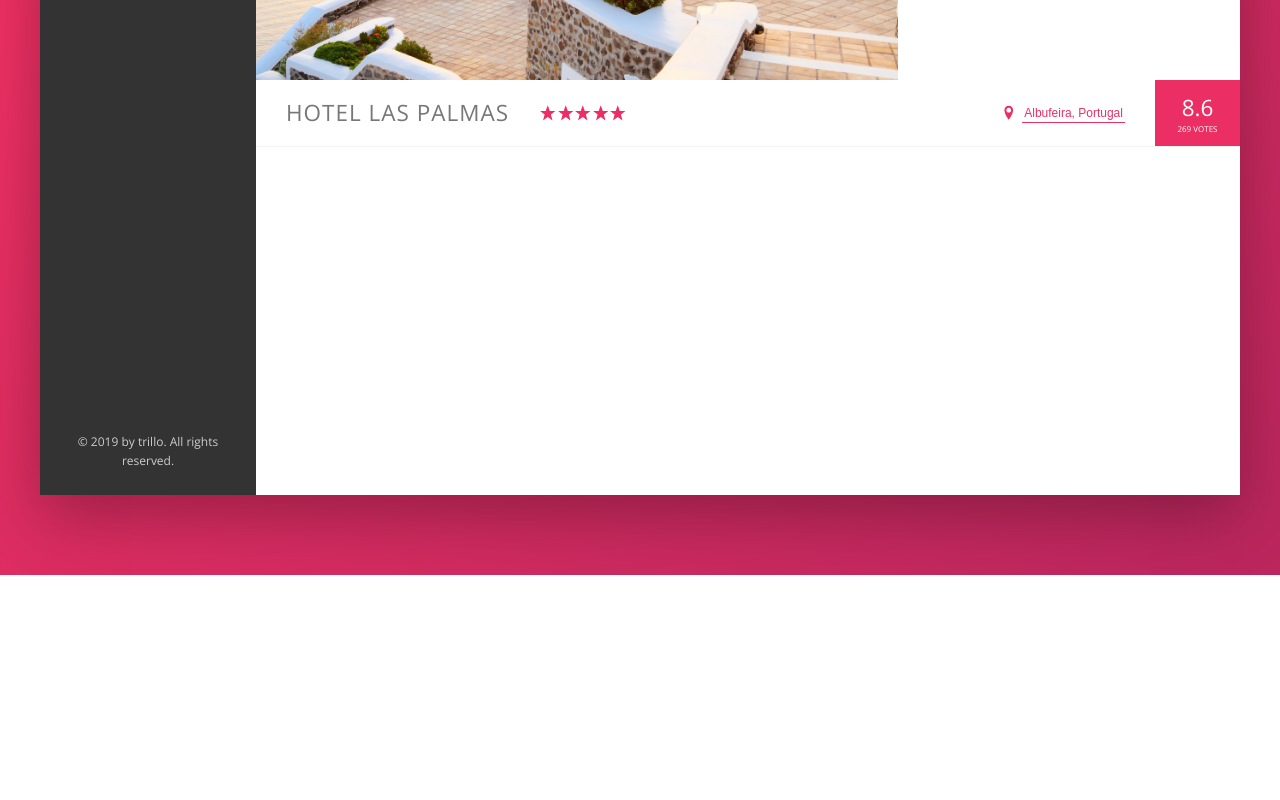
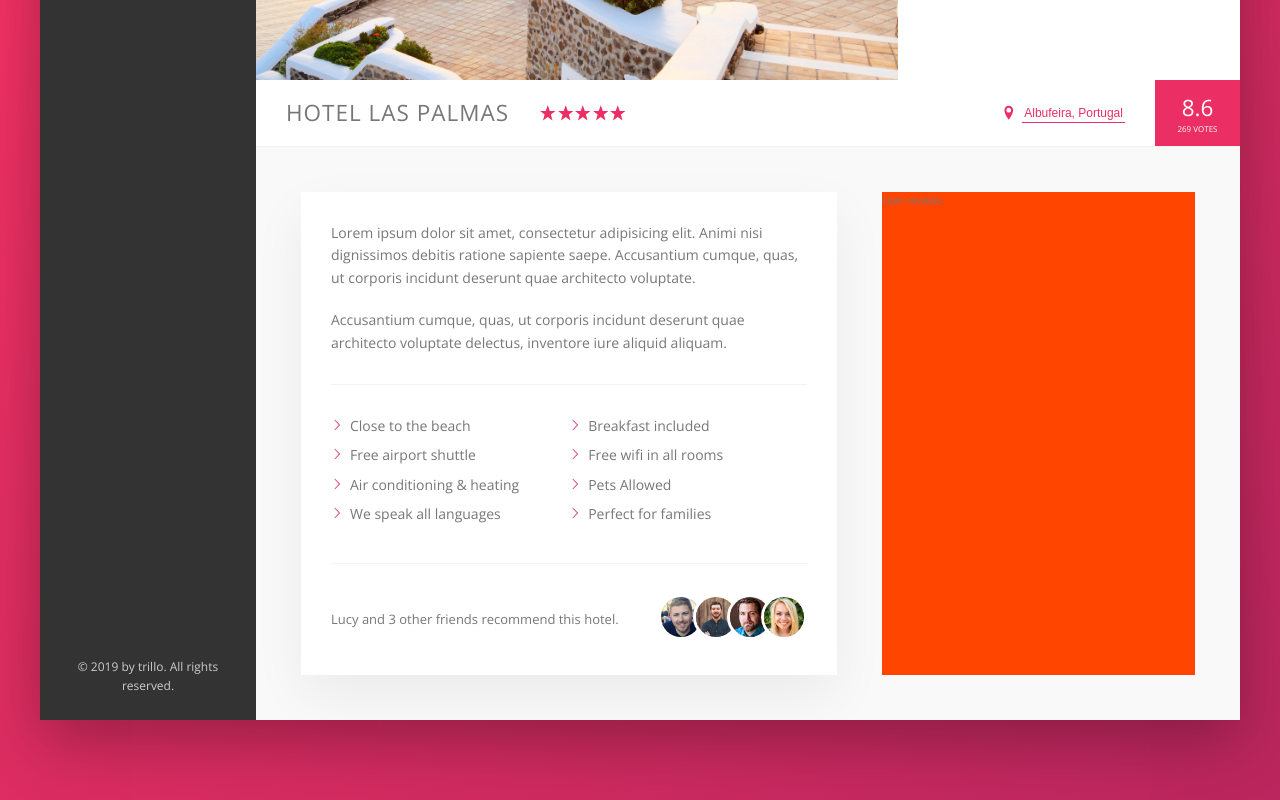
Before and after one commit to Summer-Rose/advanced-css_trillo, a website: page index.html in a window 1280 px wide. Shown: the part 455-1255 px from the top of the page. Before the commit the page ends 1030 px from the top, so only its background shows below. Drawn offline with nearby package versions, Linux system fonts and the light colour scheme.

Commit message:
build description section

```diff
--- a/index.html
+++ b/index.html
@@ -125,6 +125,38 @@
                             <div class="overview__rating-count">269 votes</div>
                         </div>
                     </div>
+                    <div class="detail">
+                        <div class="description">
+                            <p class="paragraph">
+                                Lorem ipsum dolor sit amet, consectetur adipisicing elit. Animi nisi dignissimos debitis ratione sapiente saepe. Accusantium cumque, quas, ut corporis incidunt deserunt quae architecto voluptate.
+                            </p>
+                            <p class="paragraph">
+                                Accusantium cumque, quas, ut corporis incidunt deserunt quae architecto voluptate delectus, inventore iure aliquid aliquam.
+                            </p>
+                            <ul class="list">
+                                <li class="list__item">Close to the beach</li>
+                                <li class="list__item">Breakfast included</li>
+                                <li class="list__item">Free airport shuttle</li>
+                                <li class="list__item">Free wifi in all rooms</li>
+                                <li class="list__item">Air conditioning & heating</li>
+                                <li class="list__item">Pets Allowed</li>
+                                <li class="list__item">We speak all languages</li>
+                                <li class="list__item">Perfect for families</li>
+                            </ul>
+                            <div class="recommend">
+                                <p class="recommend__count">Lucy and 3 other friends recommend this hotel.</p>
+                                <div class="recommend__friends">
+                                    <img src="img/user-3.jpg" alt="Friend 1" class="recommend__photo">
+                                    <img src="img/user-4.jpg" alt="Friend 2" class="recommend__photo">
+                                    <img src="img/user-5.jpg" alt="Friend 3" class="recommend__photo">
+                                    <img src="img/user-6.jpg" alt="Friend 4" class="recommend__photo">
+                                </div>
+                            </div>
+                        </div>
+                        <div class="user-reviews">
+                            User reviews
+                        </div>
+                    </div>
                 </main>
             </div>
         </div>
--- a/sass/_base.scss
+++ b/sass/_base.scss
@@ -32,6 +32,9 @@ Grey dark 3: #999
     --color-grey-dark-3: #999;
 
     --shadow-dark: 0 2rem 6rem rgba(0,0,0,.3);
+    --shadow-light: 0 2rem 5rem rgba(0,0,0,.06);
+
+    --line: 1px solid var(--color-grey-light-2);
 }
 
 * {
--- a/sass/_components.scss
+++ b/sass/_components.scss
@@ -210,7 +210,7 @@
 .overview {
     display: flex;
     align-items: center;
-    border-bottom: 1px solid var(--color-grey-light-2);
+    border-bottom: var(--line);
 
     &__heading {
         font-size: 2.25rem;
@@ -307,3 +307,74 @@
         box-shadow: none;
     }
 }
+
+/////////////////////////////////////
+//Paragraph
+.paragraph:not(:last-of-type) {
+    margin-bottom: 2rem;
+}
+
+/////////////////////////////////////
+//List
+.list {
+    list-style: none;
+    margin: 3rem 0;
+    padding: 3rem 0;
+    border-top: var(--line);
+    border-bottom: var(--line);
+
+    display: flex;
+    flex-wrap: wrap;
+
+    &__item {
+        flex: 0 0 50%;
+        margin-bottom: .7rem;
+    }
+
+    &__item::before {
+        content: "";
+        display: inline-block;
+        height: 1.2rem;
+        width: 1.2rem;
+        margin-right: .7rem;
+        //approach for older browsers that don't support masks
+        // background-image: url(../img/chevron-thin-right.svg);
+        // background-size: cover;
+
+        //newer browsers
+        background-color: var(--color-primary);
+        -webkit-mask-image: url(../img/chevron-thin-right.svg);
+        -webkit-mask-size: cover;
+        mask-image: url(../img/chevron-thin-right.svg);
+        mask-size: cover;
+    }
+}
+
+/////////////////////////////////////
+//Recommend
+.recommend {
+    font-size: 1.3rem;
+    color: var(--color-dark-light-3);
+    display: flex;
+    align-items: center;
+
+    &__count {
+        margin-right: auto; //pushes the two items to the edge of the parent and fills the rest with margin
+    }
+
+    &__friends {
+
+    }
+
+    &__photo {
+        box-sizing: content-box; //set box sizing back to default so that border around pictures is added, not taken away from image circles
+        height: 4rem;
+        width: 4rem;
+        border-radius: 50%;
+        border: 3px solid #fff;
+
+        &:not(:last-child) {
+            margin-right: -1.5rem;
+        }
+    }
+}
--- a/sass/_layout.scss
+++ b/sass/_layout.scss
@@ -10,7 +10,7 @@
     font-size: 1.4rem;
     height: 7rem;
     background-color: #fff;
-    border-bottom: 1px solid var(--color-grey-light-2);
+    border-bottom: var(--line);
     display: flex;
     justify-content: space-between;
     align-items: center;
@@ -33,6 +33,26 @@
 
 .hotel-view {
     background-color: #fff;
-    height: 80rem;
     flex: 1;//grow to fill the remaining space
 }
+
+.detail {
+    display: flex;
+    padding: 4.5rem;
+    background-color: var(--color-grey-light-1);
+    border-bottom: 1var(--line);
+}
+
+.description {
+    font-size: 1.4rem;
+    background-color: #fff;
+    box-shadow: var(--shadow-light);
+    padding: 3rem;
+    flex: 0 0 60%;
+    margin-right: 4.5rem;
+}
+
+.user-reviews {
+    background-color: orangered;
+    flex: 1;
+}
```
Also changed, not shown: css/style.css.
